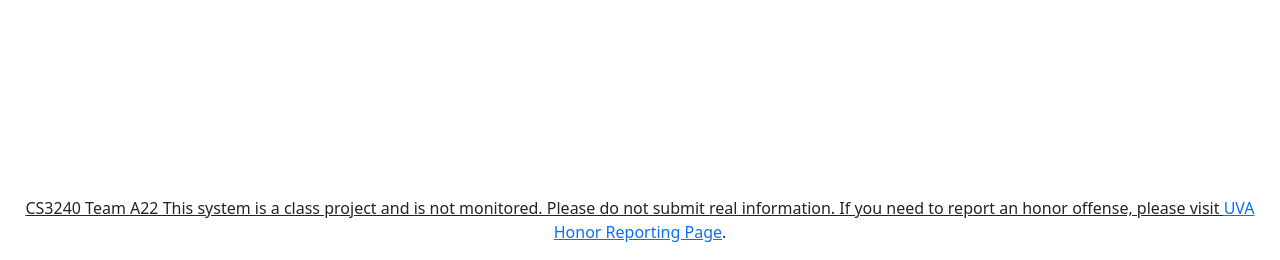
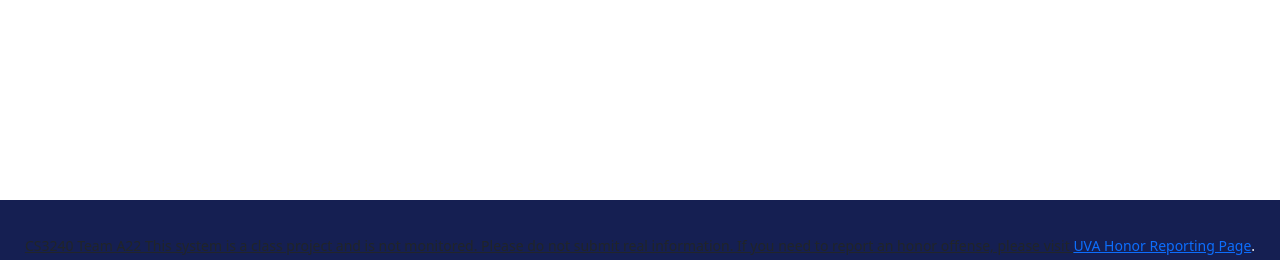
Before and after one commit to Samuel-Glasscock/Hoos-Reporting-Honor, a Django app: page /history/dashboard/ in a window 1280 px wide. Shown: the part 540-800 px from the top of the page. Run offline with Django 4.2, Linux system fonts and the light colour scheme; the visitor is signed in with stand-in values (Sample User, id 1); data that the repository does not hold is empty; some libraries are stand-ins or nearby versions; some web fonts are replaced.

Commit message:
Fixing footer bringing back color

```diff
--- a/submit/templates/submit/base.html
+++ b/submit/templates/submit/base.html
@@ -127,7 +127,7 @@
     </div>
 </main>
 
-<footer class="text-center text-lg-start fixed-bottom">
+<footer class="footer text-center fixed-bottom">
         <div class="text-center p-3">
             <a class ="text-body"> CS3240 Team A22
             This system is a class project and is not monitored. Please do not submit real information.
```
